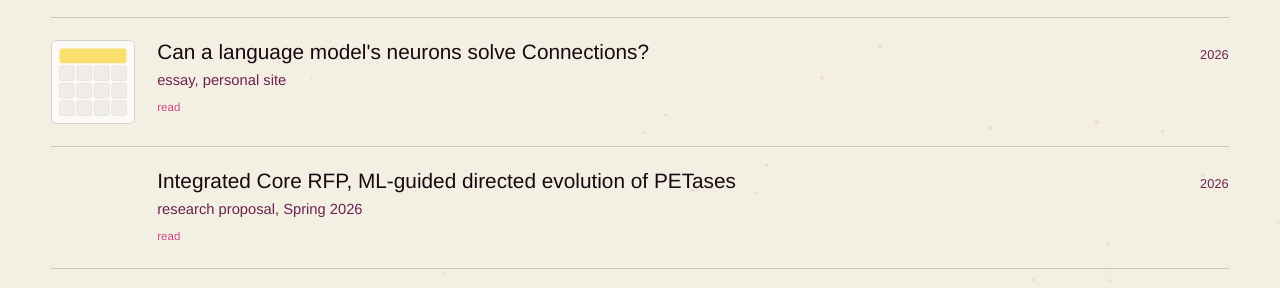
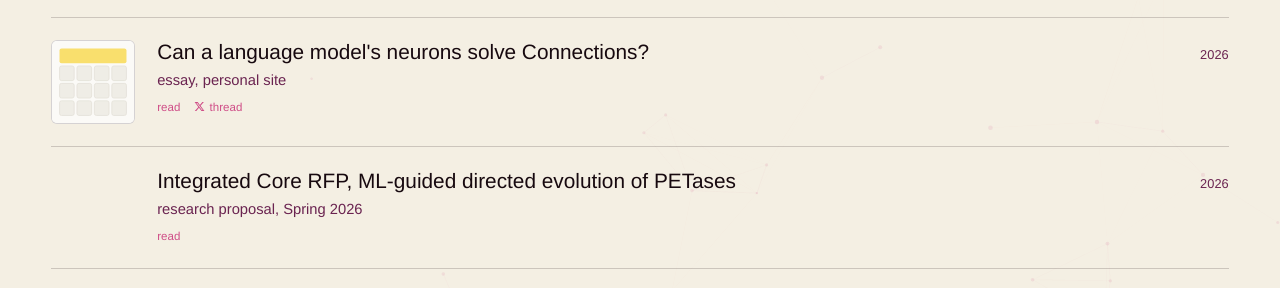
Before and after one commit to saanviiyer/saanviiyer.github.io, a Jekyll site: the page built from pages/writing-index.html, in a window 1280 px wide and 900 px high, scrolled down 739 px. Shown: the part 159-447 px from the top of the window. Built offline with Jekyll 4.4.1, drawn with Linux system fonts in a browser that asks for light colours; some web fonts are replaced.

Commit message:
Writing: X thread link for the Connections entry
Technical entries show an X-logo thread link when the post sets x_url.

Co-Authored-By: Claude Opus 5.5 <noreply@anthropic.com>

```diff
--- a/_posts/2026-10-24-connections-neurons.html
+++ b/_posts/2026-10-24-connections-neurons.html
@@ -7,6 +7,7 @@ section: technical
 rank: 5.5
 thumb: /assets/images/connections-neurons/thumb.svg
 permalink: /writing/connections/
+x_url: "https://x.com/saanvisub/status/2113919721519387122"
 redirect_from:
   - /writing/connections-neurons/
 excerpt: "If HAIL, RAIN, SLEET and SNOW light up the same neurons, a puzzle solver should fall out for free. I tested that on 1,217 puzzles and five Qwen models. It half works, for a different reason than I expected."
--- a/pages/writing-index.html
+++ b/pages/writing-index.html
@@ -16,7 +16,7 @@ permalink: /writing/
       <div class="pub-main">
         <h3 class="pub-title"><a href="{{ post.url | relative_url }}">{{ post.title }}</a></h3>
         <div class="pub-venue">essay, personal site</div>
-        <div class="pub-links"><a href="{{ post.url | relative_url }}">read</a></div>
+        <div class="pub-links"><a href="{{ post.url | relative_url }}">read</a>{% if post.x_url %}<a href="{{ post.x_url }}" target="_blank" rel="noopener" aria-label="Thread on X" style="margin-left: 14px;"><svg viewBox="0 0 24 24" width="11" height="11" aria-hidden="true" style="fill: currentColor; vertical-align: -1px; margin-right: 4px;"><path d="M18.244 2.25h3.308l-7.227 8.26 8.502 11.24H16.17l-5.214-6.817L4.99 21.75H1.68l7.73-8.835L1.254 2.25H8.08l4.713 6.231zm-1.161 17.52h1.833L7.084 4.126H5.117z"/></svg>thread</a>{% endif %}</div>
       </div>
       <div class="pub-year">{{ post.date | date: "%Y" }}</div>
     </div>
```
